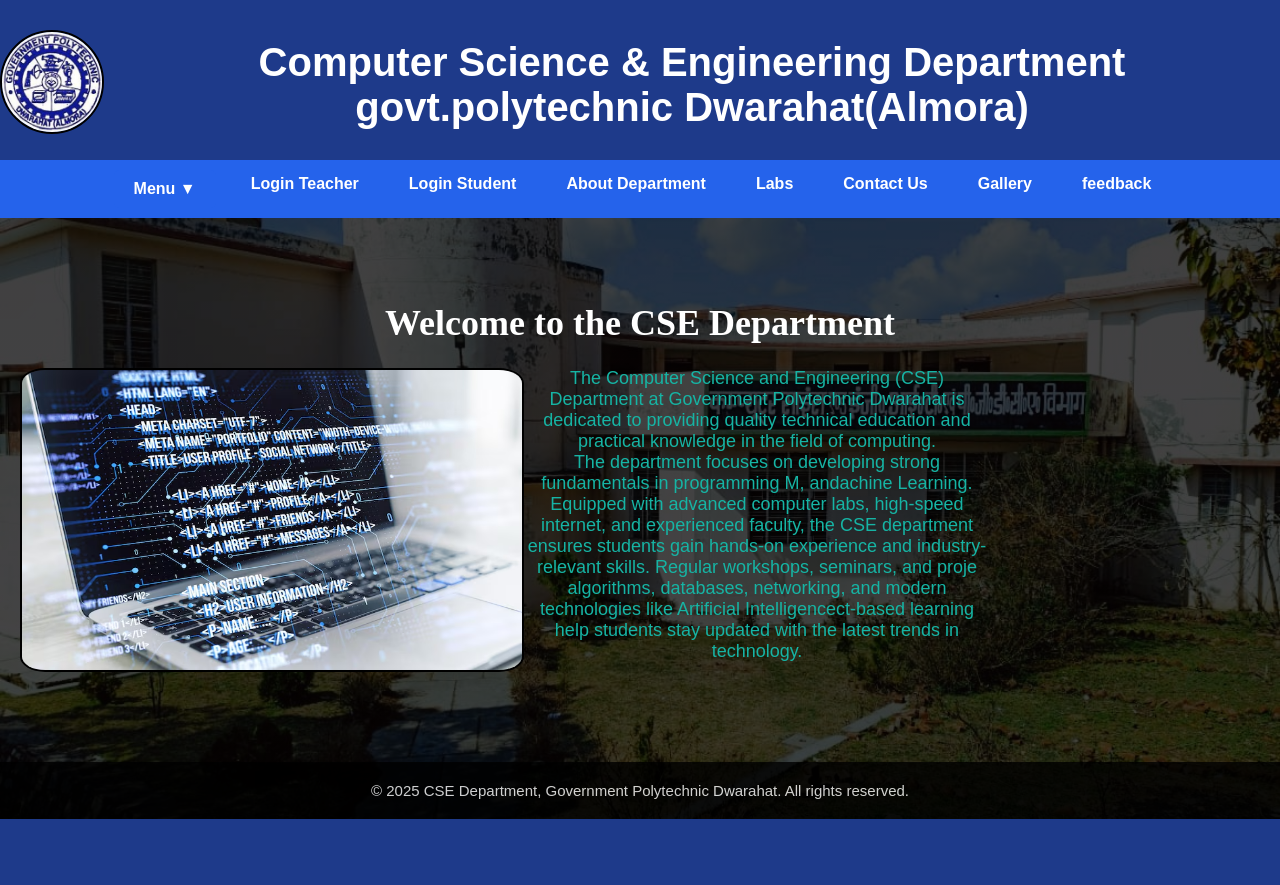
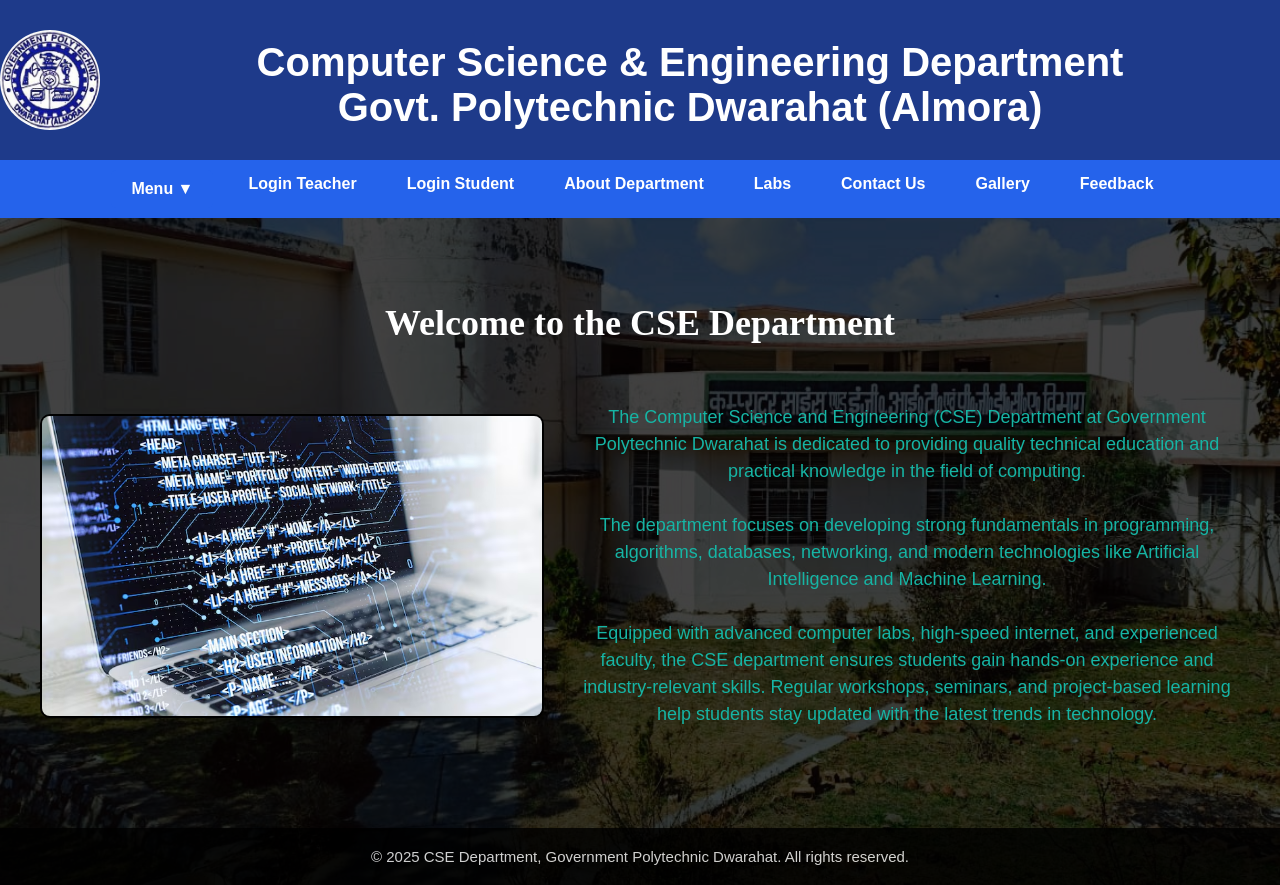
Before and after one commit to rajeev267/newrepo, a Flask app: page / in a window 1280 px wide. Before the commit the page ends 819 px from the top, so only its background shows below. Run offline with Flask 3, Linux system fonts and the light colour scheme.

Commit message:
Update home.html

```diff
--- a/templates/home.html
+++ b/templates/home.html
@@ -4,40 +4,87 @@
     <meta charset="UTF-8">
     <meta name="viewport" content="width=device-width, initial-scale=1.0">
     <title>CSE Department - Home</title>
+
     <link rel="stylesheet" href="{{ url_for('static', filename='css/style.css') }}">
 
-
-
     <style>
-        body{
-            background-image:linear-gradient(rgba(0, 0, 0, 0.748),rgba(0, 0, 0, 0.721)), url("{{ url_for('static', filename='photos/Cse1.jpg') }}");
+        body {
+            background-image: linear-gradient(
+                rgba(0, 0, 0, 0.748),
+                rgba(0, 0, 0, 0.721)
+            ), url("{{ url_for('static', filename='photos/Cse1.jpg') }}");
             background-size: cover;
             background-repeat: no-repeat;
+            background-attachment: fixed;
+            color: white;
+        }
 
+        /* Hero / Main image */
+        .content {
+            display: flex;
+            align-items: center;
+            justify-content: space-between;
+            gap: 30px;
+            flex-wrap: wrap;
+            margin-top: 40px;
+            padding: 0 20px;
+        }
 
-        }
-        img{
-            float: left;
+        .content img {
             border: black 2px solid;
-            border-radius: 5%;
-
-          margin-top: 0px;
+            border-radius: 10px;
             height: 300px;
             width: 500px;
+            object-fit: cover;
+            transition: 0.4s ease;
+        }
+
+        .content img:hover {
+            transform: scale(1.03);
+        }
+
+        .content p {
+            flex: 1;
+            font-size: 18px;
+            line-height: 1.5;
+            color: rgb(22, 180, 164);
+        }
+
+        /* Responsive section */
+        @media (max-width: 768px) {
+            .content {
+                flex-direction: column;
+                text-align: center;
+            }
+
+            .content img {
+                width: 90%;
+                height: auto;
+                margin: 0 auto 20px;
+                float: none;
+            }
+
+            .content p {
+                font-size: 16px;
+                padding: 0 10px;
+            }
+
+            #welcome {
+                font-size: 22px;
+                padding: 0 10px;
+            }
         }
     </style>
 </head>
 <body>
 
-    <!--Header Section -->
+    <!-- Header Section -->
     <div class="header">
-        <img  src="{{ url_for('static', filename='photos/logo.jpg') }}" alt="CSE Logo">
-        <h1 >Computer Science & Engineering Department <br>
-                govt.polytechnic Dwarahat(Almora)</h1>
+        <img src="{{ url_for('static', filename='photos/logo.jpg') }}" alt="CSE Logo">
+        <h1>Computer Science & Engineering Department <br> Govt. Polytechnic Dwarahat (Almora)</h1>
     </div>
 
     <!-- Navigation Bar -->
-
     <div class="navbar">
         <div class="dropdown">
             <button onclick="toggleDropdown()">Menu ▼</button>
@@ -48,25 +95,20 @@
                 <a href="/lab">Labs</a>
                 <a href="/contact">Contact Us</a>
                 <a href="/gallery">Gallery</a>
-        <a href="/feedback"> feedback</a>
-
-
-
+                <a href="/feedback">Feedback</a>
             </div>
         </div>
+
         <a href="/teacher_login">Login Teacher</a>
         <a href="/student_login">Login Student</a>
         <a href="/about">About Department</a>
         <a href="/lab">Labs</a>
         <a href="/contact">Contact Us</a>
         <a href="/gallery">Gallery</a>
-        <a href="/feedback"> feedback</a>
-
-
-
+        <a href="/feedback">Feedback</a>
     </div>
 
-    <!-- Main Content -->
+    <!-- Flash Messages -->
     {% with messages = get_flashed_messages(with_categories=true) %}
         {% if messages %}
             <ul class="flashes">
@@ -76,40 +118,28 @@
             </ul>
         {% endif %}
     {% endwith %}
+
+    <!-- Main Content -->
     <div class="main">
-        <h1 id="welcome" style="font-family: 'Times New Roman', Times, serif;">Welcome to the CSE Department</h1>
+        <h1 id="welcome" style="font-family: 'Times New Roman', Times, serif;">
+            Welcome to the CSE Department
+        </h1>
+
         <div class="content">
             <img id="slider" src="{{ url_for('static', filename='photos/computer.jpg') }}" alt="CSE Department Image">
-        <p style="color: rgb(22, 180, 164);" >The Computer Science and Engineering (CSE) Department at Government Polytechnic Dwarahat is dedicated to providing quality technical education and practical knowledge in the field of computing.<br>
-            The department focuses on developing strong fundamentals in programming M, andachine Learning. Equipped with advanced computer labs, high-speed internet, and experienced faculty, the CSE department ensures students gain hands-on experience and industry-relevant skills. Regular workshops, seminars, and proje algorithms, databases, networking, and modern technologies like Artificial Intelligencect-based learning help students stay updated with the latest trends in technology. <br>
+            <p>
+                The Computer Science and Engineering (CSE) Department at Government Polytechnic Dwarahat is dedicated to providing quality technical education and practical knowledge in the field of computing.<br><br>
+                The department focuses on developing strong fundamentals in programming, algorithms, databases, networking, and modern technologies like Artificial Intelligence and Machine Learning.<br><br>
+                Equipped with advanced computer labs, high-speed internet, and experienced faculty, the CSE department ensures students gain hands-on experience and industry-relevant skills. Regular workshops, seminars, and project-based learning help students stay updated with the latest trends in technology.
             </p>
-
-
-
-
-
         </div>
     </div>
-
-
-
-
-    <script src="{{ url_for('static', filename='js/script.js') }}"></script>
-
 
     <!-- Footer -->
     <div class="footer">
         <p>&copy; 2025 CSE Department, Government Polytechnic Dwarahat. All rights reserved.</p>
-
-
-
-
-
-
     </div>
 
-
-
-
+    <script src="{{ url_for('static', filename='js/script.js') }}"></script>
 </body>
 </html>
```
Lines whose indentation alone changed are shown as unchanged.
